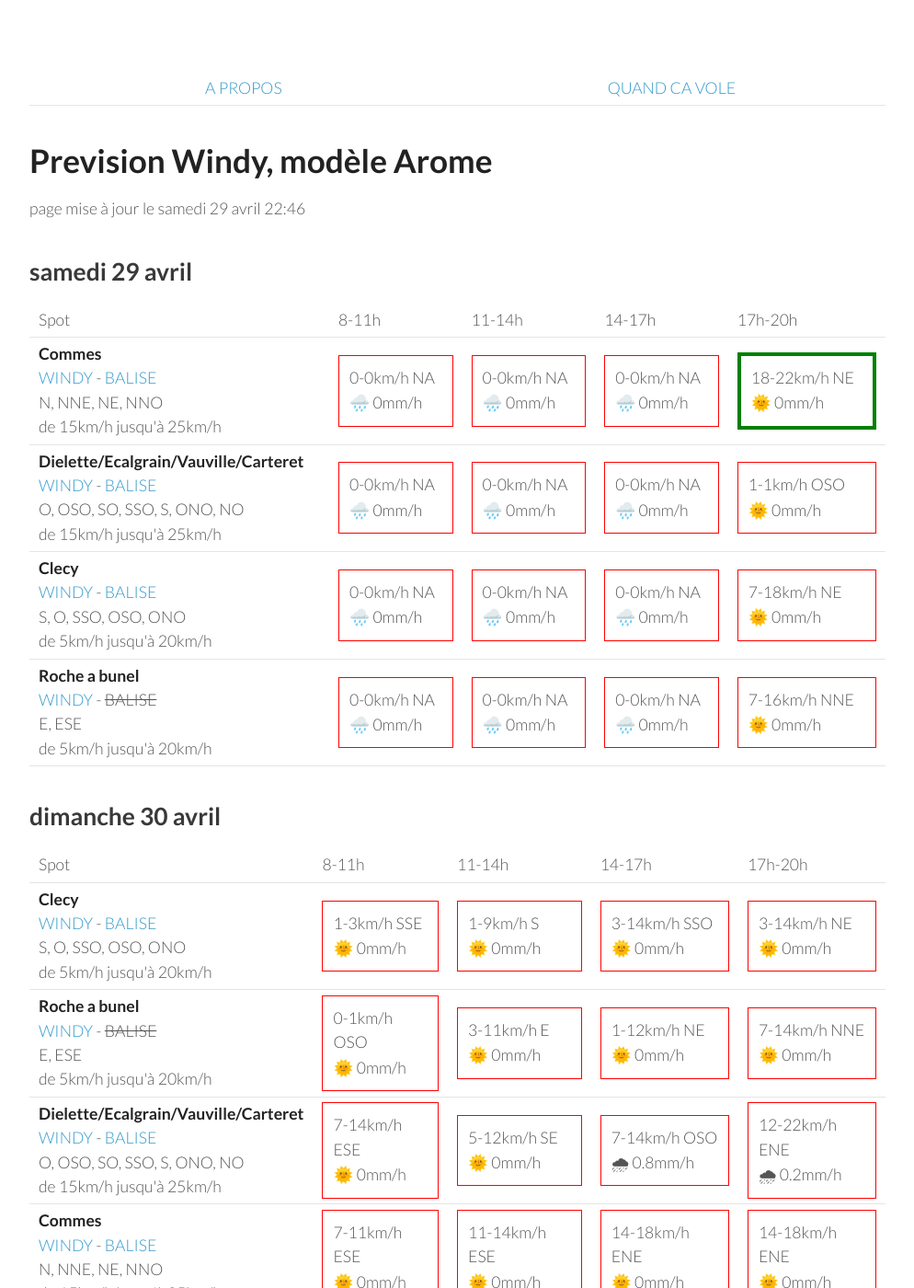
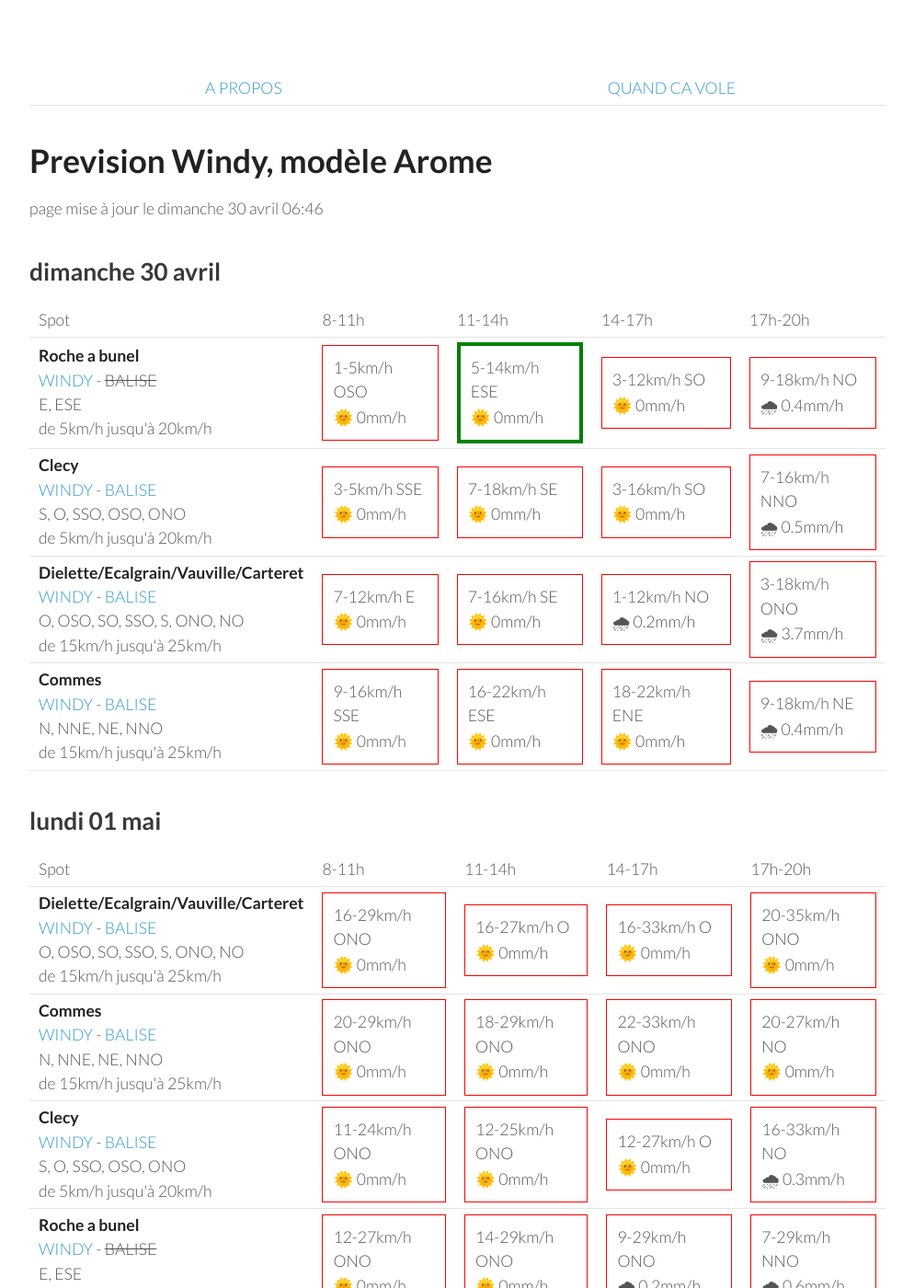
Before and after one commit to parapente-dans-le-nord/parapente-dans-le-nord.github.io, a Jekyll site: the page built from normandie.markdown, in a window 1280 px wide and 1400 px high. Shown: the whole window at 92% size, without its empty margins (26-1020 px from the left). Built offline with Jekyll 4.4.1, drawn with Linux system fonts in a browser that asks for light colours; some of the changed text lies outside the part shown.

Commit message:
update index.markdown

```diff
--- a/normandie.markdown
+++ b/normandie.markdown
@@ -7,60 +7,8 @@ title:  "Tous les spots"
 {: .links}
 
 # Prevision Windy, modèle Arome
-page mise à jour le samedi 29 avril 22:46
+page mise à jour le dimanche 30 avril 06:46
 
-## samedi 29 avril
-
-{::nomarkdown}
-<table>
-  <tbody>
-    <tr>
-      <td>Spot</td>
-      <td>8-11h</td>
-      <td>11-14h</td>
-      <td>14-17h</td>
-      <td>17h-20h</td>
-    </tr>
-<tr>
-        <td><strong>Commes</strong><br><a href="https://windy.com/49.346/-0.726?48.936,-0.726,8">WINDY</a> - <span class=""><a href="http://www.balisemeteo.com/balise.php?idBalise=158">BALISE</a> </span><br> <span class="vent-favorable">N, NNE, NE, NNO</span><br><span class="force-vent">de 15km/h jusqu'à 25km/h</span> </td>
-
-            <td><div class="not-flyable"><p>0-0km/h NA</p><p>🌧️ 0mm/h</p></div></td>
-            <td><div class="not-flyable"><p>0-0km/h NA</p><p>🌧️ 0mm/h</p></div></td>
-            <td><div class="not-flyable"><p>0-0km/h NA</p><p>🌧️ 0mm/h</p></div></td>
-            <td><div class="flyable"><p>18-22km/h NE</p><p>🌞 0mm/h</p></div></td>
-
-    </tr>
-<tr>
-        <td><strong>Dielette/Ecalgrain/Vauville/Carteret</strong><br><a href="https://windy.com/49.650/-1.856?49.243,-1.856,8">WINDY</a> - <span class=""><a href="http://www.balisemeteo.com/balise.php?idBalise=81">BALISE</a> </span><br> <span class="vent-favorable">O, OSO, SO, SSO, S, ONO, NO</span><br><span class="force-vent">de 15km/h jusqu'à 25km/h</span> </td>
-
-            <td><div class="not-flyable"><p>0-0km/h NA</p><p>🌧️ 0mm/h</p></div></td>
-            <td><div class="not-flyable"><p>0-0km/h NA</p><p>🌧️ 0mm/h</p></div></td>
-            <td><div class="not-flyable"><p>0-0km/h NA</p><p>🌧️ 0mm/h</p></div></td>
-            <td><div class="not-flyable"><p>1-1km/h OSO</p><p>🌞 0mm/h</p></div></td>
-
-    </tr>
-<tr>
-        <td><strong>Clecy</strong><br><a href="https://windy.com/48.929/-0.470?48.516,-0.470,8">WINDY</a> - <span class=""><a href="http://www.balisemeteo.com/balise.php?idBalise=122">BALISE</a> </span><br> <span class="vent-favorable">S, O, SSO, OSO, ONO</span><br><span class="force-vent">de 5km/h jusqu'à 20km/h</span> </td>
-
-            <td><div class="not-flyable"><p>0-0km/h NA</p><p>🌧️ 0mm/h</p></div></td>
-            <td><div class="not-flyable"><p>0-0km/h NA</p><p>🌧️ 0mm/h</p></div></td>
-            <td><div class="not-flyable"><p>0-0km/h NA</p><p>🌧️ 0mm/h</p></div></td>
-            <td><div class="not-flyable"><p>7-18km/h NE</p><p>🌞 0mm/h</p></div></td>
-
-    </tr>
-<tr>
-        <td><strong>Roche a bunel</strong><br><a href="https://windy.com/48.993/-0.499?48.580,-0.499,8">WINDY</a> - <span class="no-balise"> BALISE </span><br> <span class="vent-favorable">E, ESE</span><br><span class="force-vent">de 5km/h jusqu'à 20km/h</span> </td>
-
-            <td><div class="not-flyable"><p>0-0km/h NA</p><p>🌧️ 0mm/h</p></div></td>
-            <td><div class="not-flyable"><p>0-0km/h NA</p><p>🌧️ 0mm/h</p></div></td>
-            <td><div class="not-flyable"><p>0-0km/h NA</p><p>🌧️ 0mm/h</p></div></td>
-            <td><div class="not-flyable"><p>7-16km/h NNE</p><p>🌞 0mm/h</p></div></td>
-
-    </tr>
-
-</tbody>
-</table>
-{:/}
 ## dimanche 30 avril
 
 {::nomarkdown}
@@ -74,42 +22,42 @@ page mise à jour le samedi 29 avril 22:46
       <td>17h-20h</td>
     </tr>
 <tr>
-        <td><strong>Clecy</strong><br><a href="https://windy.com/48.929/-0.470?48.516,-0.470,8">WINDY</a> - <span class=""><a href="http://www.balisemeteo.com/balise.php?idBalise=122">BALISE</a> </span><br> <span class="vent-favorable">S, O, SSO, OSO, ONO</span><br><span class="force-vent">de 5km/h jusqu'à 20km/h</span> </td>
+        <td><strong>Roche a bunel</strong><br><a href="https://windy.com/48.993/-0.499?48.580,-0.499,8">WINDY</a> - <span class="no-balise"> BALISE </span><br> <span class="vent-favorable">E, ESE</span><br><span class="force-vent">de 5km/h jusqu'à 20km/h</span> </td>
 
-            <td><div class="not-flyable"><p>1-3km/h SSE</p><p>🌞 0mm/h</p></div></td>
-            <td><div class="not-flyable"><p>1-9km/h S</p><p>🌞 0mm/h</p></div></td>
-            <td><div class="not-flyable"><p>3-14km/h SSO</p><p>🌞 0mm/h</p></div></td>
-            <td><div class="not-flyable"><p>3-14km/h NE</p><p>🌞 0mm/h</p></div></td>
+            <td><div class="not-flyable"><p>1-5km/h OSO</p><p>🌞 0mm/h</p></div></td>
+            <td><div class="flyable"><p>5-14km/h ESE</p><p>🌞 0mm/h</p></div></td>
+            <td><div class="not-flyable"><p>3-12km/h SO</p><p>🌞 0mm/h</p></div></td>
+            <td><div class="not-flyable"><p>9-18km/h NO</p><p>🌧 0.4mm/h</p></div></td>
 
 
     </tr>
 <tr>
-        <td><strong>Roche a bunel</strong><br><a href="https://windy.com/48.993/-0.499?48.580,-0.499,8">WINDY</a> - <span class="no-balise"> BALISE </span><br> <span class="vent-favorable">E, ESE</span><br><span class="force-vent">de 5km/h jusqu'à 20km/h</span> </td>
+        <td><strong>Clecy</strong><br><a href="https://windy.com/48.929/-0.470?48.516,-0.470,8">WINDY</a> - <span class=""><a href="http://www.balisemeteo.com/balise.php?idBalise=122">BALISE</a> </span><br> <span class="vent-favorable">S, O, SSO, OSO, ONO</span><br><span class="force-vent">de 5km/h jusqu'à 20km/h</span> </td>
 
-            <td><div class="not-flyable"><p>0-1km/h OSO</p><p>🌞 0mm/h</p></div></td>
-            <td><div class="not-flyable"><p>3-11km/h E</p><p>🌞 0mm/h</p></div></td>
-            <td><div class="not-flyable"><p>1-12km/h NE</p><p>🌞 0mm/h</p></div></td>
-            <td><div class="not-flyable"><p>7-14km/h NNE</p><p>🌞 0mm/h</p></div></td>
+            <td><div class="not-flyable"><p>3-5km/h SSE</p><p>🌞 0mm/h</p></div></td>
+            <td><div class="not-flyable"><p>7-18km/h SE</p><p>🌞 0mm/h</p></div></td>
+            <td><div class="not-flyable"><p>3-16km/h SO</p><p>🌞 0mm/h</p></div></td>
+            <td><div class="not-flyable"><p>7-16km/h NNO</p><p>🌧 0.5mm/h</p></div></td>
 
 
     </tr>
 <tr>
         <td><strong>Dielette/Ecalgrain/Vauville/Carteret</strong><br><a href="https://windy.com/49.650/-1.856?49.243,-1.856,8">WINDY</a> - <span class=""><a href="http://www.balisemeteo.com/balise.php?idBalise=81">BALISE</a> </span><br> <span class="vent-favorable">O, OSO, SO, SSO, S, ONO, NO</span><br><span class="force-vent">de 15km/h jusqu'à 25km/h</span> </td>
 
-            <td><div class="not-flyable"><p>7-14km/h ESE</p><p>🌞 0mm/h</p></div></td>
-            <td><div class="not-flyable"><p>5-12km/h SE</p><p>🌞 0mm/h</p></div></td>
-            <td><div class="not-flyable"><p>7-14km/h OSO</p><p>🌧 0.8mm/h</p></div></td>
-            <td><div class="not-flyable"><p>12-22km/h ENE</p><p>🌧 0.2mm/h</p></div></td>
+            <td><div class="not-flyable"><p>7-12km/h E</p><p>🌞 0mm/h</p></div></td>
+            <td><div class="not-flyable"><p>7-16km/h SE</p><p>🌞 0mm/h</p></div></td>
+            <td><div class="not-flyable"><p>1-12km/h NO</p><p>🌧 0.2mm/h</p></div></td>
+            <td><div class="not-flyable"><p>3-18km/h ONO</p><p>🌧 3.7mm/h</p></div></td>
 
 
     </tr>
 <tr>
         <td><strong>Commes</strong><br><a href="https://windy.com/49.346/-0.726?48.936,-0.726,8">WINDY</a> - <span class=""><a href="http://www.balisemeteo.com/balise.php?idBalise=158">BALISE</a> </span><br> <span class="vent-favorable">N, NNE, NE, NNO</span><br><span class="force-vent">de 15km/h jusqu'à 25km/h</span> </td>
 
-            <td><div class="not-flyable"><p>7-11km/h ESE</p><p>🌞 0mm/h</p></div></td>
-            <td><div class="not-flyable"><p>11-14km/h ESE</p><p>🌞 0mm/h</p></div></td>
-            <td><div class="not-flyable"><p>14-18km/h ENE</p><p>🌞 0mm/h</p></div></td>
-            <td><div class="not-flyable"><p>14-18km/h ENE</p><p>🌞 0mm/h</p></div></td>
+            <td><div class="not-flyable"><p>9-16km/h SSE</p><p>🌞 0mm/h</p></div></td>
+            <td><div class="not-flyable"><p>16-22km/h ESE</p><p>🌞 0mm/h</p></div></td>
+            <td><div class="not-flyable"><p>18-22km/h ENE</p><p>🌞 0mm/h</p></div></td>
+            <td><div class="not-flyable"><p>9-18km/h NE</p><p>🌧 0.4mm/h</p></div></td>
 
 
     </tr>
@@ -132,40 +80,40 @@ page mise à jour le samedi 29 avril 22:46
 <tr>
         <td><strong>Dielette/Ecalgrain/Vauville/Carteret</strong><br><a href="https://windy.com/49.650/-1.856?49.243,-1.856,8">WINDY</a> - <span class=""><a href="http://www.balisemeteo.com/balise.php?idBalise=81">BALISE</a> </span><br> <span class="vent-favorable">O, OSO, SO, SSO, S, ONO, NO</span><br><span class="force-vent">de 15km/h jusqu'à 25km/h</span> </td>
 
-            <td><div class="not-flyable"><p>14-27km/h ONO</p><p>🌞 0mm/h</p></div></td>
-            <td><div class="not-flyable"><p>18-31km/h ONO</p><p>🌧 0.2mm/h</p></div></td>
-            <td><div class="not-flyable"><p>22-33km/h ONO</p><p>🌧 0.3mm/h</p></div></td>
-            <td><div class="not-flyable"><p>22-33km/h O</p><p>🌞 0mm/h</p></div></td>
+            <td><div class="not-flyable"><p>16-29km/h ONO</p><p>🌞 0mm/h</p></div></td>
+            <td><div class="not-flyable"><p>16-27km/h O</p><p>🌞 0mm/h</p></div></td>
+            <td><div class="not-flyable"><p>16-33km/h O</p><p>🌞 0mm/h</p></div></td>
+            <td><div class="not-flyable"><p>20-35km/h ONO</p><p>🌞 0mm/h</p></div></td>
 
 
     </tr>
 <tr>
         <td><strong>Commes</strong><br><a href="https://windy.com/49.346/-0.726?48.936,-0.726,8">WINDY</a> - <span class=""><a href="http://www.balisemeteo.com/balise.php?idBalise=158">BALISE</a> </span><br> <span class="vent-favorable">N, NNE, NE, NNO</span><br><span class="force-vent">de 15km/h jusqu'à 25km/h</span> </td>
 
-            <td><div class="not-flyable"><p>24-35km/h ONO</p><p>🌞 0mm/h</p></div></td>
-            <td><div class="not-flyable"><p>18-31km/h ONO</p><p>🌞 0mm/h</p></div></td>
-            <td><div class="not-flyable"><p>18-31km/h NO</p><p>🌧 0.4mm/h</p></div></td>
-            <td><div class="not-flyable"><p>20-33km/h NO</p><p>🌞 0mm/h</p></div></td>
+            <td><div class="not-flyable"><p>20-29km/h ONO</p><p>🌞 0mm/h</p></div></td>
+            <td><div class="not-flyable"><p>18-29km/h ONO</p><p>🌞 0mm/h</p></div></td>
+            <td><div class="not-flyable"><p>22-33km/h ONO</p><p>🌞 0mm/h</p></div></td>
+            <td><div class="not-flyable"><p>20-27km/h NO</p><p>🌞 0mm/h</p></div></td>
 
 
     </tr>
 <tr>
         <td><strong>Clecy</strong><br><a href="https://windy.com/48.929/-0.470?48.516,-0.470,8">WINDY</a> - <span class=""><a href="http://www.balisemeteo.com/balise.php?idBalise=122">BALISE</a> </span><br> <span class="vent-favorable">S, O, SSO, OSO, ONO</span><br><span class="force-vent">de 5km/h jusqu'à 20km/h</span> </td>
 
-            <td><div class="not-flyable"><p>12-25km/h NO</p><p>🌧 0.5mm/h</p></div></td>
-            <td><div class="not-flyable"><p>14-33km/h ONO</p><p>🌧 0.2mm/h</p></div></td>
-            <td><div class="not-flyable"><p>16-37km/h ONO</p><p>🌞 0mm/h</p></div></td>
-            <td><div class="not-flyable"><p>18-38km/h ONO</p><p>🌧 0.3mm/h</p></div></td>
+            <td><div class="not-flyable"><p>11-24km/h ONO</p><p>🌞 0mm/h</p></div></td>
+            <td><div class="not-flyable"><p>12-25km/h ONO</p><p>🌞 0mm/h</p></div></td>
+            <td><div class="not-flyable"><p>12-27km/h O</p><p>🌞 0mm/h</p></div></td>
+            <td><div class="not-flyable"><p>16-33km/h NO</p><p>🌧 0.3mm/h</p></div></td>
 
 
     </tr>
 <tr>
         <td><strong>Roche a bunel</strong><br><a href="https://windy.com/48.993/-0.499?48.580,-0.499,8">WINDY</a> - <span class="no-balise"> BALISE </span><br> <span class="vent-favorable">E, ESE</span><br><span class="force-vent">de 5km/h jusqu'à 20km/h</span> </td>
 
-            <td><div class="not-flyable"><p>12-27km/h ONO</p><p>🌧 0.6mm/h</p></div></td>
-            <td><div class="not-flyable"><p>16-33km/h ONO</p><p>🌧 0.2mm/h</p></div></td>
-            <td><div class="not-flyable"><p>18-38km/h ONO</p><p>🌞 0mm/h</p></div></td>
-            <td><div class="not-flyable"><p>18-40km/h ONO</p><p>🌧 0.2mm/h</p></div></td>
+            <td><div class="not-flyable"><p>12-27km/h ONO</p><p>🌞 0mm/h</p></div></td>
+            <td><div class="not-flyable"><p>14-29km/h ONO</p><p>🌞 0mm/h</p></div></td>
+            <td><div class="not-flyable"><p>9-29km/h ONO</p><p>🌧 0.2mm/h</p></div></td>
+            <td><div class="not-flyable"><p>7-29km/h NNO</p><p>🌧 0.6mm/h</p></div></td>
 
 
     </tr>
@@ -188,40 +136,40 @@ page mise à jour le samedi 29 avril 22:46
 <tr>
         <td><strong>Clecy</strong><br><a href="https://windy.com/48.929/-0.470?48.516,-0.470,8">WINDY</a> - <span class=""><a href="http://www.balisemeteo.com/balise.php?idBalise=122">BALISE</a> </span><br> <span class="vent-favorable">S, O, SSO, OSO, ONO</span><br><span class="force-vent">de 5km/h jusqu'à 20km/h</span> </td>
 
-            <td><div class="flyable"><p>5-11km/h O</p><p>🌞 0mm/h</p></div></td>
-            <td><div class="not-flyable"><p>3-14km/h NE</p><p>🌞 0mm/h</p></div></td>
-            <td><div class="not-flyable"><p>9-24km/h NE</p><p>🌧 0.3mm/h</p></div></td>
-            <td><div class="not-flyable"><p>12-29km/h NE</p><p>🌞 0mm/h</p></div></td>
+            <td><div class="flyable"><p>5-14km/h ONO</p><p>🌞 0mm/h</p></div></td>
+            <td><div class="not-flyable"><p>7-18km/h NE</p><p>🌞 0mm/h</p></div></td>
+            <td><div class="not-flyable"><p>7-22km/h NE</p><p>🌞 0mm/h</p></div></td>
+            <td><div class="not-flyable"><p>9-24km/h NNE</p><p>🌞 0mm/h</p></div></td>
+
+
+    </tr>
+<tr>
+        <td><strong>Roche a bunel</strong><br><a href="https://windy.com/48.993/-0.499?48.580,-0.499,8">WINDY</a> - <span class="no-balise"> BALISE </span><br> <span class="vent-favorable">E, ESE</span><br><span class="force-vent">de 5km/h jusqu'à 20km/h</span> </td>
+
+            <td><div class="not-flyable"><p>5-16km/h ONO</p><p>🌞 0mm/h</p></div></td>
+            <td><div class="not-flyable"><p>7-18km/h NE</p><p>🌞 0mm/h</p></div></td>
+            <td><div class="not-flyable"><p>9-22km/h NE</p><p>🌞 0mm/h</p></div></td>
+            <td><div class="not-flyable"><p>11-25km/h NNE</p><p>🌞 0mm/h</p></div></td>
 
 
     </tr>
 <tr>
         <td><strong>Commes</strong><br><a href="https://windy.com/49.346/-0.726?48.936,-0.726,8">WINDY</a> - <span class=""><a href="http://www.balisemeteo.com/balise.php?idBalise=158">BALISE</a> </span><br> <span class="vent-favorable">N, NNE, NE, NNO</span><br><span class="force-vent">de 15km/h jusqu'à 25km/h</span> </td>
 
-            <td><div class="not-flyable"><p>1-12km/h N</p><p>🌞 0mm/h</p></div></td>
-            <td><div class="not-flyable"><p>9-16km/h NE</p><p>🌞 0mm/h</p></div></td>
+            <td><div class="not-flyable"><p>1-12km/h NO</p><p>🌞 0mm/h</p></div></td>
+            <td><div class="not-flyable"><p>7-16km/h NE</p><p>🌞 0mm/h</p></div></td>
+            <td><div class="not-flyable"><p>16-27km/h NE</p><p>🌞 0mm/h</p></div></td>
             <td><div class="not-flyable"><p>18-31km/h NE</p><p>🌞 0mm/h</p></div></td>
-            <td><div class="not-flyable"><p>20-33km/h NE</p><p>🌞 0mm/h</p></div></td>
-
-
-    </tr>
-<tr>
-        <td><strong>Roche a bunel</strong><br><a href="https://windy.com/48.993/-0.499?48.580,-0.499,8">WINDY</a> - <span class="no-balise"> BALISE </span><br> <span class="vent-favorable">E, ESE</span><br><span class="force-vent">de 5km/h jusqu'à 20km/h</span> </td>
-
-            <td><div class="not-flyable"><p>5-12km/h O</p><p>🌞 0mm/h</p></div></td>
-            <td><div class="not-flyable"><p>5-16km/h NE</p><p>🌞 0mm/h</p></div></td>
-            <td><div class="not-flyable"><p>9-24km/h NE</p><p>🌧 0.4mm/h</p></div></td>
-            <td><div class="not-flyable"><p>14-31km/h NE</p><p>🌞 0mm/h</p></div></td>
 
 
     </tr>
 <tr>
         <td><strong>Dielette/Ecalgrain/Vauville/Carteret</strong><br><a href="https://windy.com/49.650/-1.856?49.243,-1.856,8">WINDY</a> - <span class=""><a href="http://www.balisemeteo.com/balise.php?idBalise=81">BALISE</a> </span><br> <span class="vent-favorable">O, OSO, SO, SSO, S, ONO, NO</span><br><span class="force-vent">de 15km/h jusqu'à 25km/h</span> </td>
 
-            <td><div class="not-flyable"><p>9-14km/h ENE</p><p>🌞 0mm/h</p></div></td>
-            <td><div class="not-flyable"><p>12-18km/h ENE</p><p>🌞 0mm/h</p></div></td>
-            <td><div class="not-flyable"><p>16-25km/h ENE</p><p>🌞 0mm/h</p></div></td>
-            <td><div class="not-flyable"><p>22-35km/h ENE</p><p>🌞 0mm/h</p></div></td>
+            <td><div class="not-flyable"><p>7-12km/h NE</p><p>🌞 0mm/h</p></div></td>
+            <td><div class="not-flyable"><p>11-18km/h E</p><p>🌞 0mm/h</p></div></td>
+            <td><div class="not-flyable"><p>18-27km/h ENE</p><p>🌞 0mm/h</p></div></td>
+            <td><div class="not-flyable"><p>20-33km/h ENE</p><p>🌞 0mm/h</p></div></td>
 
 
     </tr>
@@ -244,8 +192,8 @@ page mise à jour le samedi 29 avril 22:46
 <tr>
         <td><strong>Roche a bunel</strong><br><a href="https://windy.com/48.993/-0.499?48.580,-0.499,8">WINDY</a> - <span class="no-balise"> BALISE </span><br> <span class="vent-favorable">E, ESE</span><br><span class="force-vent">de 5km/h jusqu'à 20km/h</span> </td>
 
-            <td><div class="not-flyable"><p>11-22km/h E</p><p>🌞 0mm/h</p></div></td>
-            <td><div class="not-flyable"><p>16-35km/h E</p><p>🌞 0mm/h</p></div></td>
+            <td><div class="flyable"><p>9-20km/h E</p><p>🌞 0mm/h</p></div></td>
+            <td><div class="not-flyable"><p>14-33km/h E</p><p>🌞 0mm/h</p></div></td>
             <td><div class="not-flyable"><p>16-37km/h E</p><p>🌞 0mm/h</p></div></td>
             <td><div class="not-flyable"><p>18-40km/h E</p><p>🌞 0mm/h</p></div></td>
 
@@ -254,8 +202,8 @@ page mise à jour le samedi 29 avril 22:46
 <tr>
         <td><strong>Dielette/Ecalgrain/Vauville/Carteret</strong><br><a href="https://windy.com/49.650/-1.856?49.243,-1.856,8">WINDY</a> - <span class=""><a href="http://www.balisemeteo.com/balise.php?idBalise=81">BALISE</a> </span><br> <span class="vent-favorable">O, OSO, SO, SSO, S, ONO, NO</span><br><span class="force-vent">de 15km/h jusqu'à 25km/h</span> </td>
 
+            <td><div class="not-flyable"><p>24-33km/h E</p><p>🌞 0mm/h</p></div></td>
             <td><div class="not-flyable"><p>24-35km/h E</p><p>🌞 0mm/h</p></div></td>
-            <td><div class="not-flyable"><p>22-35km/h E</p><p>🌞 0mm/h</p></div></td>
             <td><div class="not-flyable"><p>31-44km/h ENE</p><p>🌞 0mm/h</p></div></td>
             <td><div class="not-flyable"><p>37-55km/h ENE</p><p>🌞 0mm/h</p></div></td>
 
@@ -264,8 +212,8 @@ page mise à jour le samedi 29 avril 22:46
 <tr>
         <td><strong>Commes</strong><br><a href="https://windy.com/49.346/-0.726?48.936,-0.726,8">WINDY</a> - <span class=""><a href="http://www.balisemeteo.com/balise.php?idBalise=158">BALISE</a> </span><br> <span class="vent-favorable">N, NNE, NE, NNO</span><br><span class="force-vent">de 15km/h jusqu'à 25km/h</span> </td>
 
-            <td><div class="not-flyable"><p>16-27km/h ESE</p><p>🌞 0mm/h</p></div></td>
-            <td><div class="not-flyable"><p>18-31km/h E</p><p>🌞 0mm/h</p></div></td>
+            <td><div class="not-flyable"><p>18-29km/h ESE</p><p>🌞 0mm/h</p></div></td>
+            <td><div class="not-flyable"><p>16-31km/h E</p><p>🌞 0mm/h</p></div></td>
             <td><div class="not-flyable"><p>24-38km/h ENE</p><p>🌞 0mm/h</p></div></td>
             <td><div class="not-flyable"><p>25-44km/h NE</p><p>🌞 0mm/h</p></div></td>
 
@@ -275,7 +223,7 @@ page mise à jour le samedi 29 avril 22:46
         <td><strong>Clecy</strong><br><a href="https://windy.com/48.929/-0.470?48.516,-0.470,8">WINDY</a> - <span class=""><a href="http://www.balisemeteo.com/balise.php?idBalise=122">BALISE</a> </span><br> <span class="vent-favorable">S, O, SSO, OSO, ONO</span><br><span class="force-vent">de 5km/h jusqu'à 20km/h</span> </td>
 
             <td><div class="not-flyable"><p>11-22km/h E</p><p>🌞 0mm/h</p></div></td>
-            <td><div class="not-flyable"><p>16-35km/h E</p><p>🌞 0mm/h</p></div></td>
+            <td><div class="not-flyable"><p>14-33km/h E</p><p>🌞 0mm/h</p></div></td>
             <td><div class="not-flyable"><p>14-37km/h E</p><p>🌞 0mm/h</p></div></td>
             <td><div class="not-flyable"><p>18-38km/h E</p><p>🌞 0mm/h</p></div></td>
 
```
